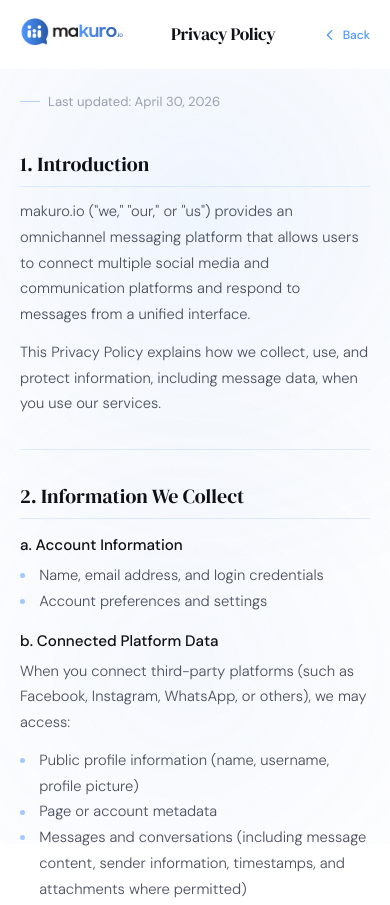
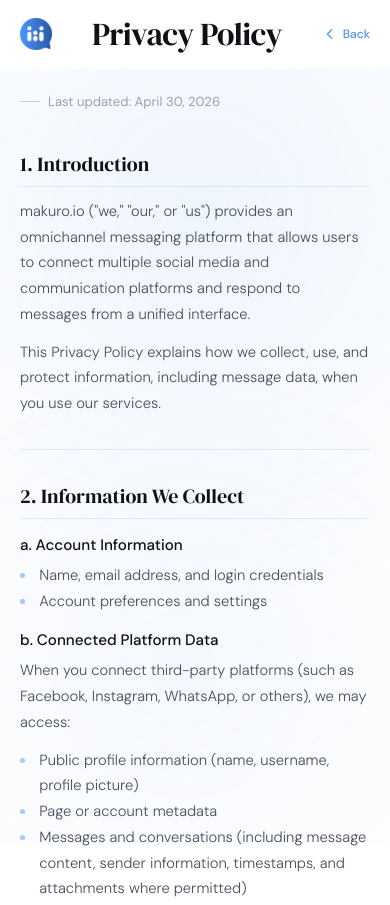
Before and after one commit to binary-digits-nepal/Makuro-coming-soon, a website: page public/privacy.html in a window 390 px wide. Shown: the top 905 px of the page. Drawn offline with Linux system fonts and the light colour scheme.

Commit message:
Refactor code structure for improved readability and maintainability

```diff
--- a/public/privacy.html
+++ b/public/privacy.html
@@ -121,6 +121,9 @@
       .logo-icon {
         width: auto;
         height: 44px;
+      }
+      .logo-half {
+        display: none;
       }
       .nav-title {
         flex: 1;
@@ -320,11 +323,12 @@
           padding: 1rem 1.25rem;
           gap: 8px;
         }
-        .logo-icon {
+        .logo-full {
+          display: none;
+        }
+        .logo-half {
+          display: block;
           height: 32px;
-        }
-        .page-title {
-          font-size: clamp(1.1rem, 4vw, 1.5rem);
         }
         .back-link {
           font-size: 0.75rem;
@@ -356,7 +360,12 @@
     <nav id="mainNav">
       <div class="logo-wrap">
         <a href="/">
-          <img src="./logo.png" class="logo-icon" alt="Makuro Logo" />
+          <img src="./logo.png" class="logo-icon logo-full" alt="Makuro Logo" />
+          <img
+            src="./logo-half.png"
+            class="logo-icon logo-half"
+            alt="Makuro Logo"
+          />
         </a>
       </div>
       <div class="nav-title">
@@ -652,14 +661,19 @@
         const title = document.querySelector(".page-title");
         if (!title) return;
 
-        const SCROLL_DISTANCE = 200; // px over which the title shrinks
-        const MIN_SCALE = 0.55; // smallest scale when fully scrolled
+        const SCROLL_DISTANCE = 200;
+        const MIN_SCALE = 0.55;
         let ticking = false;
+        const isMobile = window.matchMedia("(max-width: 768px)");
 
         function updateScale() {
+          if (isMobile.matches) {
+            title.style.transform = "scale(1)";
+            ticking = false;
+            return;
+          }
           const scrollY = window.scrollY;
           const progress = Math.min(scrollY / SCROLL_DISTANCE, 1);
-          // Ease out cubic for smooth deceleration
           const eased = 1 - Math.pow(1 - progress, 3);
           const scale = 1 - eased * (1 - MIN_SCALE);
           title.style.transform = `scale(${scale})`;
@@ -676,6 +690,15 @@
           },
           { passive: true },
         );
+
+        // Reset title if viewport changes to/from mobile
+        isMobile.addEventListener("change", () => {
+          if (isMobile.matches) {
+            title.style.transform = "scale(1)";
+          } else {
+            updateScale();
+          }
+        });
       })();
     </script>
   </body>
```
Also changed, not shown: public/logo-half.png (added).
